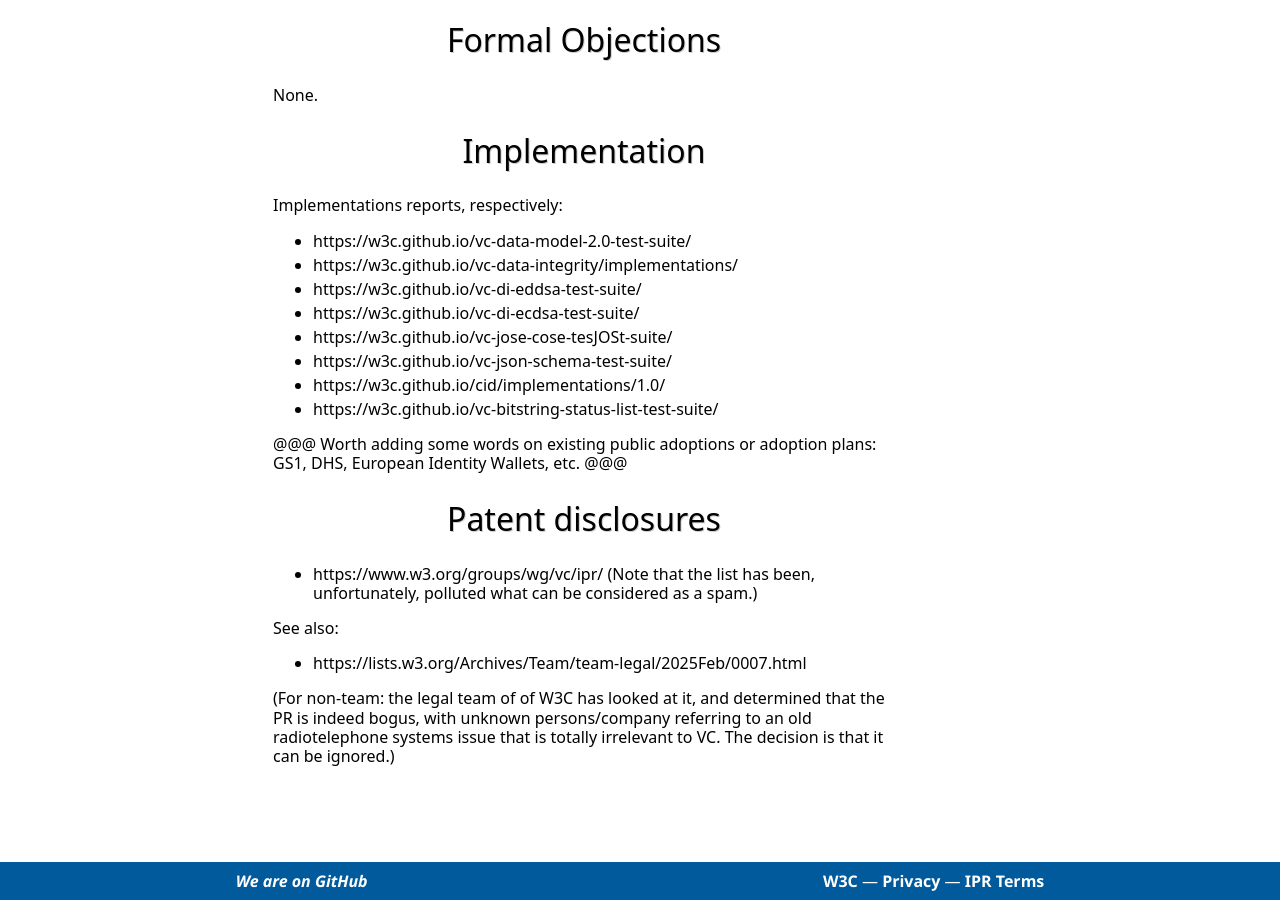
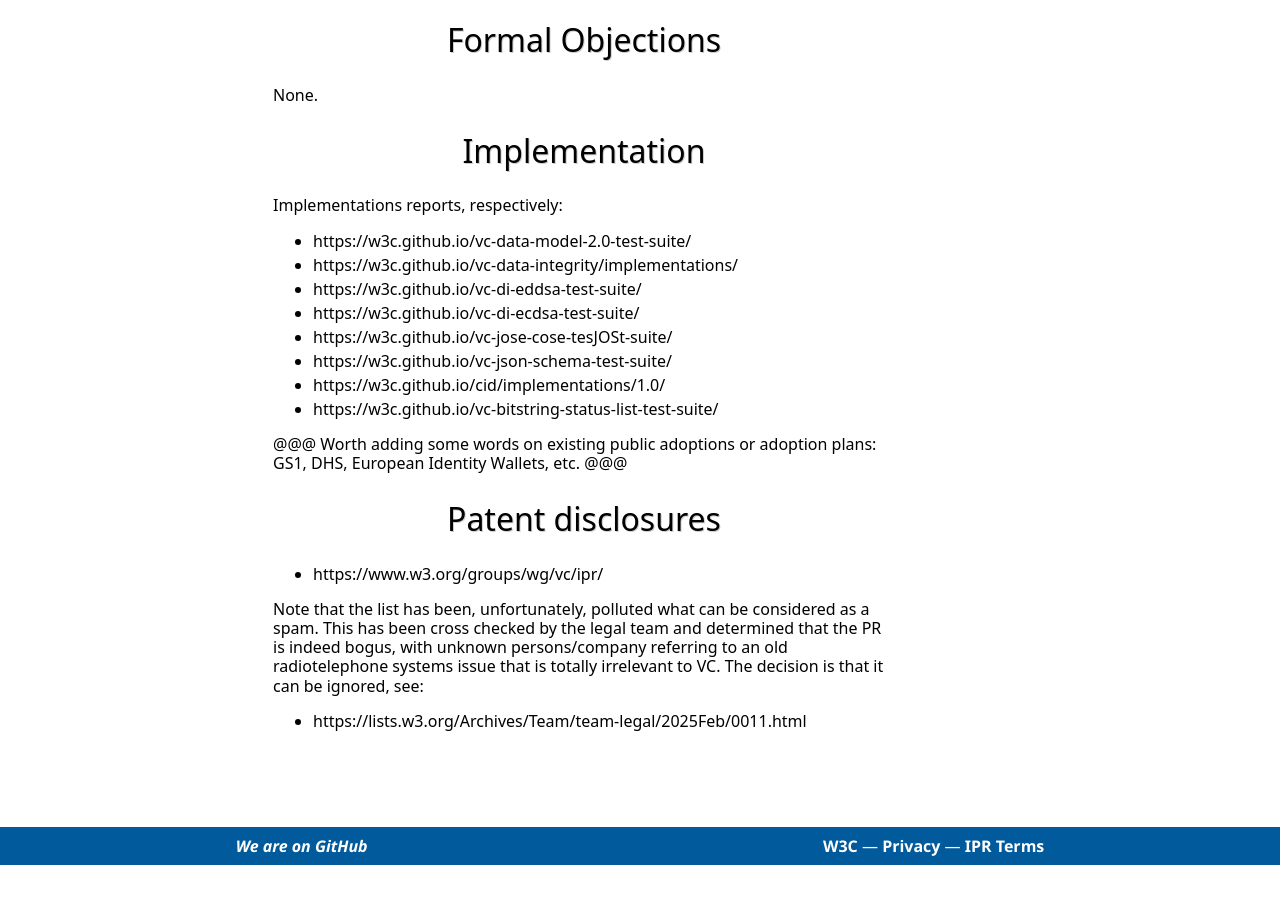
Before and after one commit to w3c/verifiable-credentials, a Jekyll site: the page built from admin/PR-March-2025/Approval_request.md, in a window 1280 px wide and 900 px high, scrolled down 4157 px. Built offline with Jekyll 4.4.1, drawn with Linux system fonts in a browser that asks for light colours; some web fonts are replaced; our own code applies the rules of GitHub Pages for plain Markdown files; after the commit the page ends 5022 px from its top, so only the background shows below that.

Commit message:
legal team feedback finalized on patent issue

```diff
--- a/admin/PR-March-2025/Approval_request.md
+++ b/admin/PR-March-2025/Approval_request.md
@@ -171,10 +171,8 @@ Implementations reports, respectively:
 
 # Patent disclosures
 
-- https://www.w3.org/groups/wg/vc/ipr/ (Note that the list has been, unfortunately, polluted what can be considered as a spam.)
+- https://www.w3.org/groups/wg/vc/ipr/
 
-See also:
+Note that the list has been, unfortunately, polluted what can be considered as a spam. This has been cross checked by the legal team and determined that the PR is indeed bogus, with unknown persons/company referring to an old radiotelephone systems issue that is totally irrelevant to VC. The decision is that it can be ignored, see:
 
-- https://lists.w3.org/Archives/Team/team-legal/2025Feb/0007.html
-
-(For non-team: the legal team of of W3C has looked at it, and determined that the PR is indeed bogus, with unknown persons/company referring to an old radiotelephone systems issue that is totally irrelevant to VC. The decision is that it can be ignored.)
+- https://lists.w3.org/Archives/Team/team-legal/2025Feb/0011.html
```
